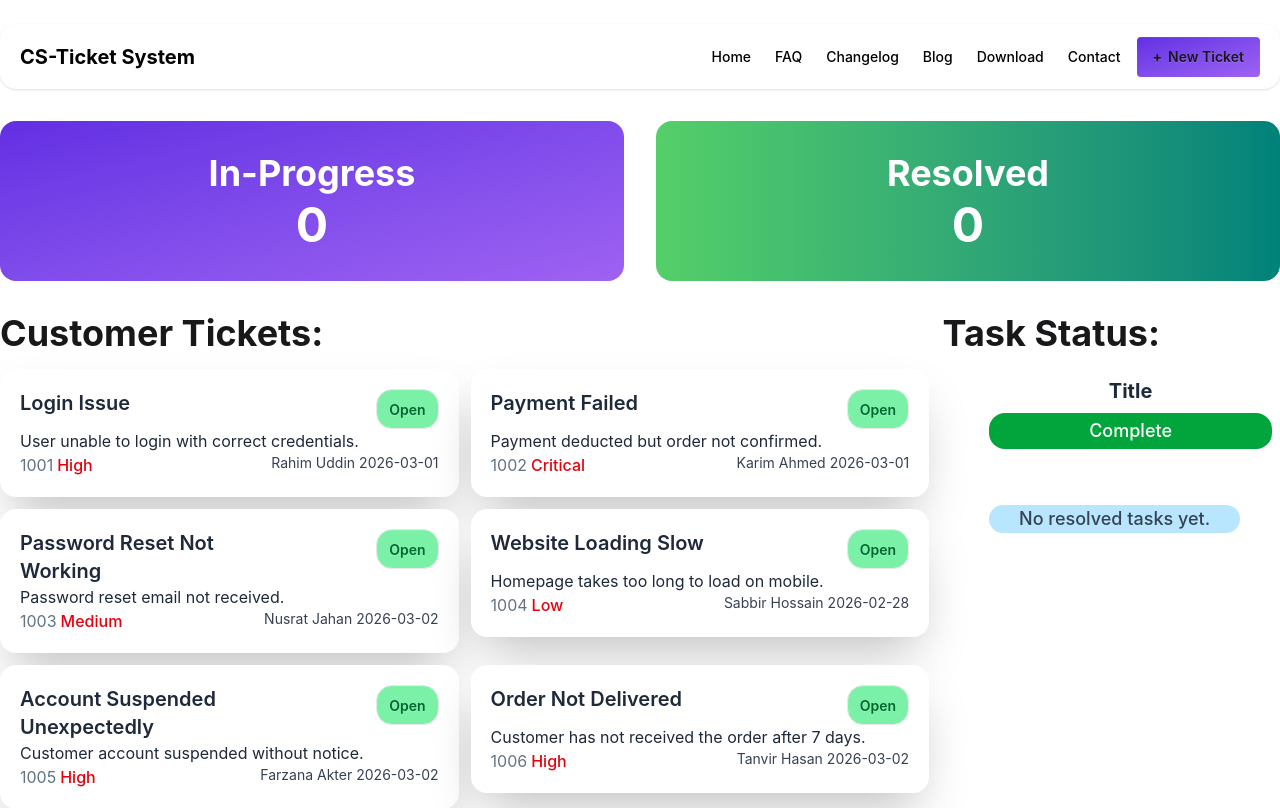
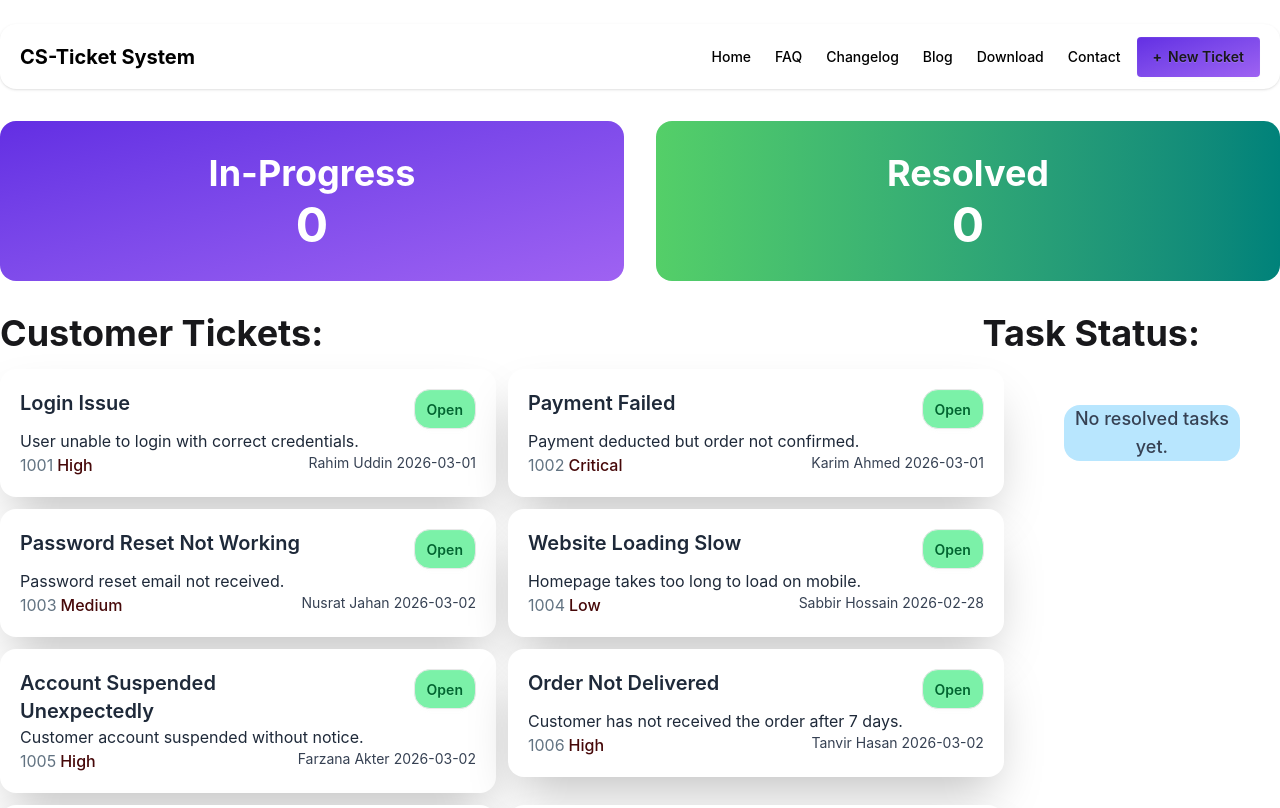
Before and after one commit to ShalehAhmedh/Customer-Support-Ticket-Service, a React (Vite) app: page / in a window 1280 px wide. Shown: the top 808 px of the page. Built offline with nearby package versions, Linux system fonts and the light colour scheme.

Commit message:
Added Task Status and Resolved Task Section dynamically

```diff
--- a/src/App.jsx
+++ b/src/App.jsx
@@ -14,13 +14,14 @@ const ticketsPromise = fetchCustomerTickets()
 
 
 function App() {
-  const[inProgress, setInProgress]=useState(0);
+  const [inProgress, setInProgress] = useState(0);
+  const [selectedTicket, setSelectedTicket] = useState([])
   return (
     <>
       <Navbar></Navbar>
       <Banner inProgress={inProgress}></Banner>
       <Suspense fallback={<span className="loading loading-infinity loading-xl"></span>}>
-        <CustomerTickets inProgress={inProgress} setInProgress={setInProgress} ticketsPromise={ticketsPromise}></CustomerTickets>
+        <CustomerTickets selectedTicket={selectedTicket} setSelectedTicket={setSelectedTicket} inProgress={inProgress} setInProgress={setInProgress} ticketsPromise={ticketsPromise}></CustomerTickets>
       </Suspense>
     </>
   )
--- a/src/Components/Banner/Banner.jsx
+++ b/src/Components/Banner/Banner.jsx
@@ -18,7 +18,7 @@ const Banner = ({inProgress}) => {
             </div>
             <div className='flex justify-between mt-8 mb-4'>
                 <div className='text-4xl font-bold'>Customer Tickets:</div>
-                <div className='mr-8 md:mr-30 text-4xl font-bold'>Task Status:</div>
+                <div className='mr-8 md:mr-20 text-4xl font-bold'>Task Status:</div>
             </div>
         </div>
     );
--- a/src/Components/CustomerTickets/CustomerTickets.jsx
+++ b/src/Components/CustomerTickets/CustomerTickets.jsx
@@ -1,26 +1,24 @@
 import React, { use } from 'react';
 import Ticket from '../Ticket/Ticket';
+import InProgressCard from '../InProgressCard/InProgressCard';
 
-const CustomerTickets = ({ ticketsPromise,inProgress,setInProgress }) => {
+const CustomerTickets = ({ ticketsPromise, inProgress, setInProgress, selectedTicket, setSelectedTicket }) => {
     const tickets = use(ticketsPromise)
-    console.log(tickets);
+    // console.log(selectedTicket);
     return (
         <div className='flex max-w-7xl mx-auto'>
             <div className='max-w-5xl grid grid-cols-1 md:grid-cols-2 gap-3'>
                 {
-                    tickets.map(ticket => <Ticket inProgress={inProgress} setInProgress={setInProgress} ticket={ticket}></Ticket>)
+                    tickets.map(ticket => <Ticket selectedTicket={selectedTicket} setSelectedTicket={setSelectedTicket} inProgress={inProgress} setInProgress={setInProgress} ticket={ticket}></Ticket>)
                 }
             </div>
             <div className='grid grid-cols-1/2 ml-5 text-center'>
-                <div className=''>
-                    <div className='bg-white mb-3 rounded-2xl ml-8'>
-                        <p className='text-xl font-bold text-gray-800 py-2'>Title</p>
-                        <button className='px-25 rounded-2xl py-1 bg-[#02A53B] text-white text-lg font-medium mb-2 mx-2'>Complete</button>
-                    </div>
-                    <div className='mx-10'>
-                        <p className='text-xl font-bold text-white mb-2'>Resolved Task</p>
-                        <p className='bg-sky-200 rounded-2xl text-lg font-medium text-gray-700'>No resolved tasks yet.</p>
-                    </div>
+                {
+                    selectedTicket.map(ticket => <InProgressCard ticket={ticket}></InProgressCard>)
+                }
+                <div className='mx-10'>
+                    <p className='text-xl font-bold text-white mb-2'>Resolved Task</p>
+                    <p className='bg-sky-200 rounded-2xl text-lg font-medium text-gray-700'>No resolved tasks yet.</p>
                 </div>
 
             </div>
--- /dev/null
+++ b/src/Components/InProgressCard/InProgressCard.jsx
@@ -0,0 +1,16 @@
+import React from 'react';
+
+const InProgressCard = ({ticket}) => {
+    console.log(ticket)
+    return (
+        <div className=''>
+            <div className='bg-white rounded-2xl ml-8'>
+                <p className='text-xl font-bold text-gray-800 py-2'>{ticket.title}</p>
+                <button className='px-25 rounded-2xl py-1 bg-[#02A53B] text-white text-lg font-medium mb-2 mx-2'>Complete</button>
+            </div>
+
+        </div>
+    );
+};
+
+export default InProgressCard;
--- a/src/Components/Ticket/Ticket.jsx
+++ b/src/Components/Ticket/Ticket.jsx
@@ -1,8 +1,8 @@
 import React, { useState } from 'react';
 
-const Ticket = ({ticket,inProgress,setInProgress}) => {
-    console.log(ticket);
+const Ticket = ({ticket,inProgress,setInProgress,selectedTicket,setSelectedTicket}) => {
     const [isSelected, setIsSelected]=useState(false)
+    console.log(ticket.priority)
     return (
         <div className=''>
             <div>
@@ -10,10 +10,11 @@ const Ticket = ({ticket,inProgress,setInProgress}) => {
                     <div className='flex justify-between gap-20'><p className='text-xl font-semibold text-gray-800'>{ticket.title}</p><button disabled={isSelected} onClick={()=>{
                         setIsSelected(true);
                         setInProgress(inProgress+1);
-                    }} className='btn bg-green-300 rounded-2xl text-green-800 px-3 py-1 items-center ml-2'>{isSelected?"In Progress":"Open"}</button></div>
+                        setSelectedTicket([...selectedTicket,ticket])
+                    }} className={`btn rounded-2xl ${isSelected?"bg-[#F8F3B9] text-[#9C7700]":"bg-green-300 text-green-800"} px-3 py-1 items-center ml-2`}>{isSelected?"In Progress":"Open"}</button></div>
                     <div><p className='text-gray-800'>{ticket.description}</p></div>
                     <div className='flex justify-between'>
-                        <div className='text-[#627382]'>{ticket.id}<span className='ml-1 text-md font-medium text-red-600'>{ticket.priority}</span></div>
+                        <div className='text-[#627382]'>{ticket.id}<span className={`ml-1 text-md font-medium ${ticket.id=='High'?"text-red-600":"text-red-950"}`}>{ticket.priority}</span></div>
                         <div className='text-sm text-gray-700'>{ticket.customer}<span className='ml-1 text-sm text-gray-700'>{ticket.createdAt}</span></div>
                     </div>
                 </div>
```
